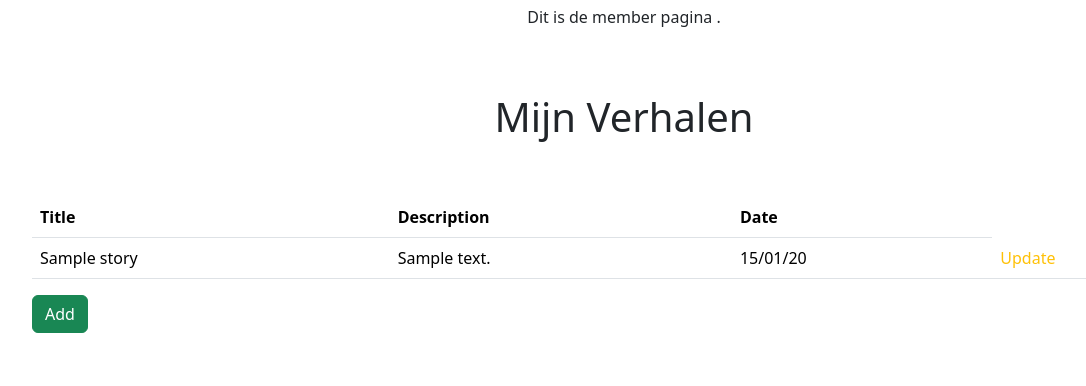
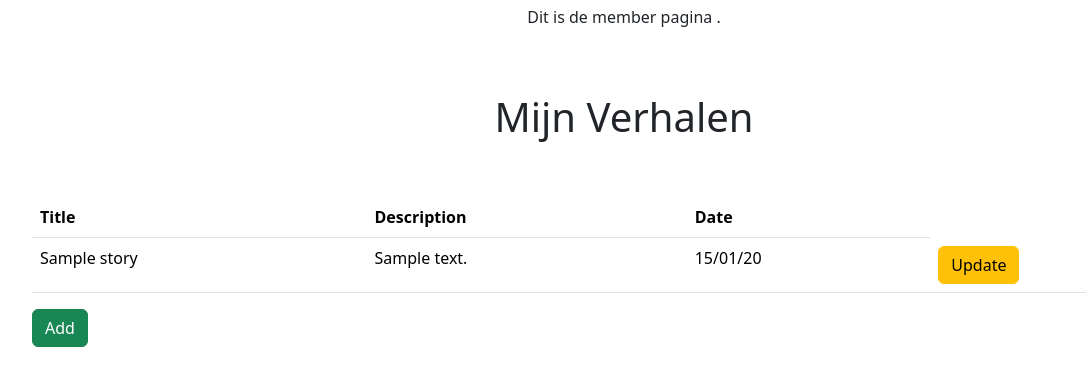
Before and after one commit to rehman-m/TheAdventureClube, a Symfony app: template templates/login/member.html.twig in a window 1280 px wide. Shown: the part 107-493 px from the top of the page, without its empty margins (16-1102 px from the left). Run offline with Twig, Linux system fonts and the light colour scheme; the template is opened without the code that fills it: most values are stand-ins (such as "Sample title", 1, 10 or a date in 2020); some libraries are stand-ins or nearby versions.

Commit message:
Update gemaakt

```diff
--- a/templates/login/member.html.twig
+++ b/templates/login/member.html.twig
@@ -47,7 +47,7 @@
                     <td>{{s.title }}</td>
                     <td>{{ s.description }}</td>
                     <td> {{s.date|date('d/m/y')}}   </td>
-                    <td>    <a href="{{ path('app_update') }}" class="text-warning text-decoration-none"> Update</a></td>
+                    <td>    <a href="{{ path('app_update',{id:s.id}) }}" class="btn btn-warning text-decoration-none"> Update</a></td>
                 </tr>
 {#                <tr>#}
 {#                    <td>{{ s.title }}</td>#}
```
